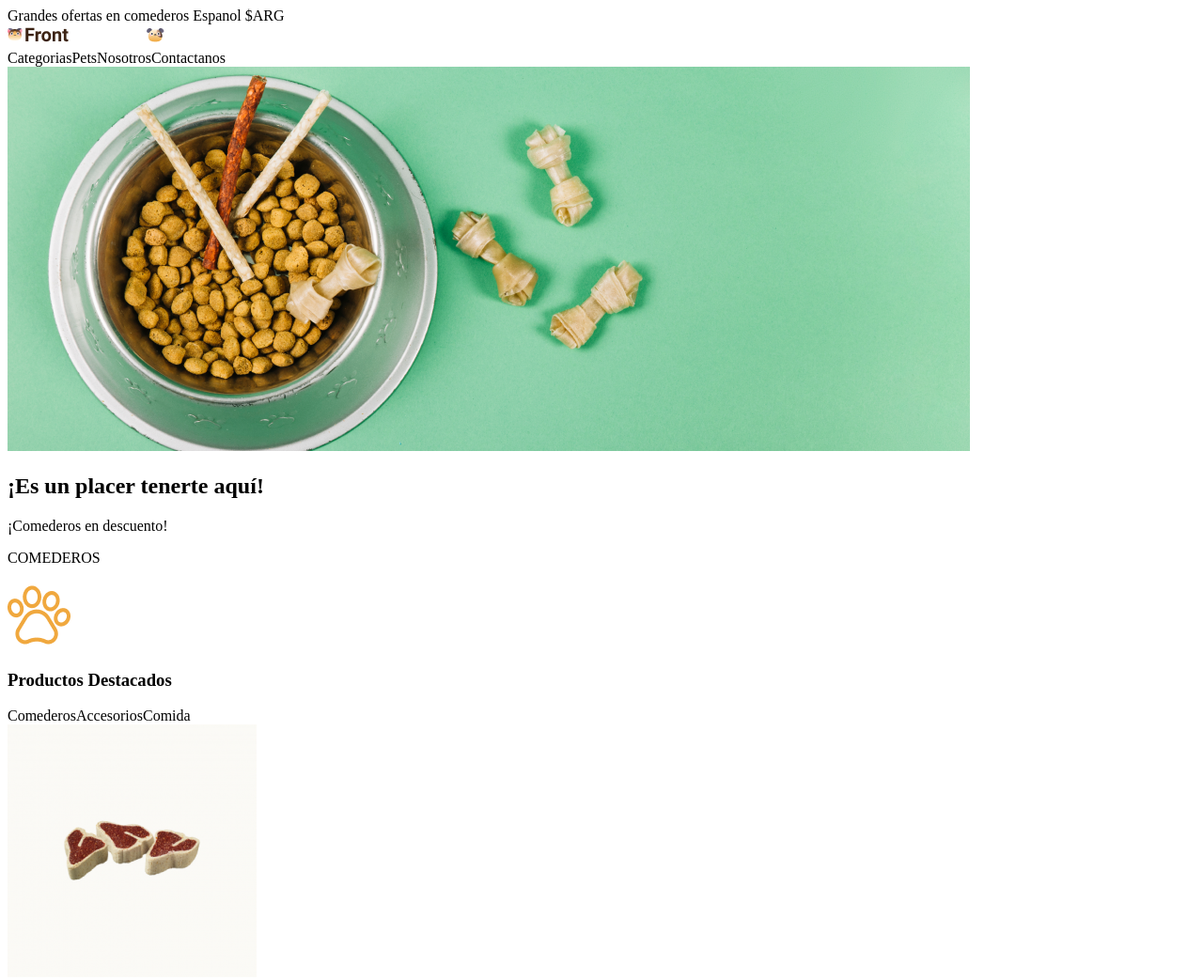
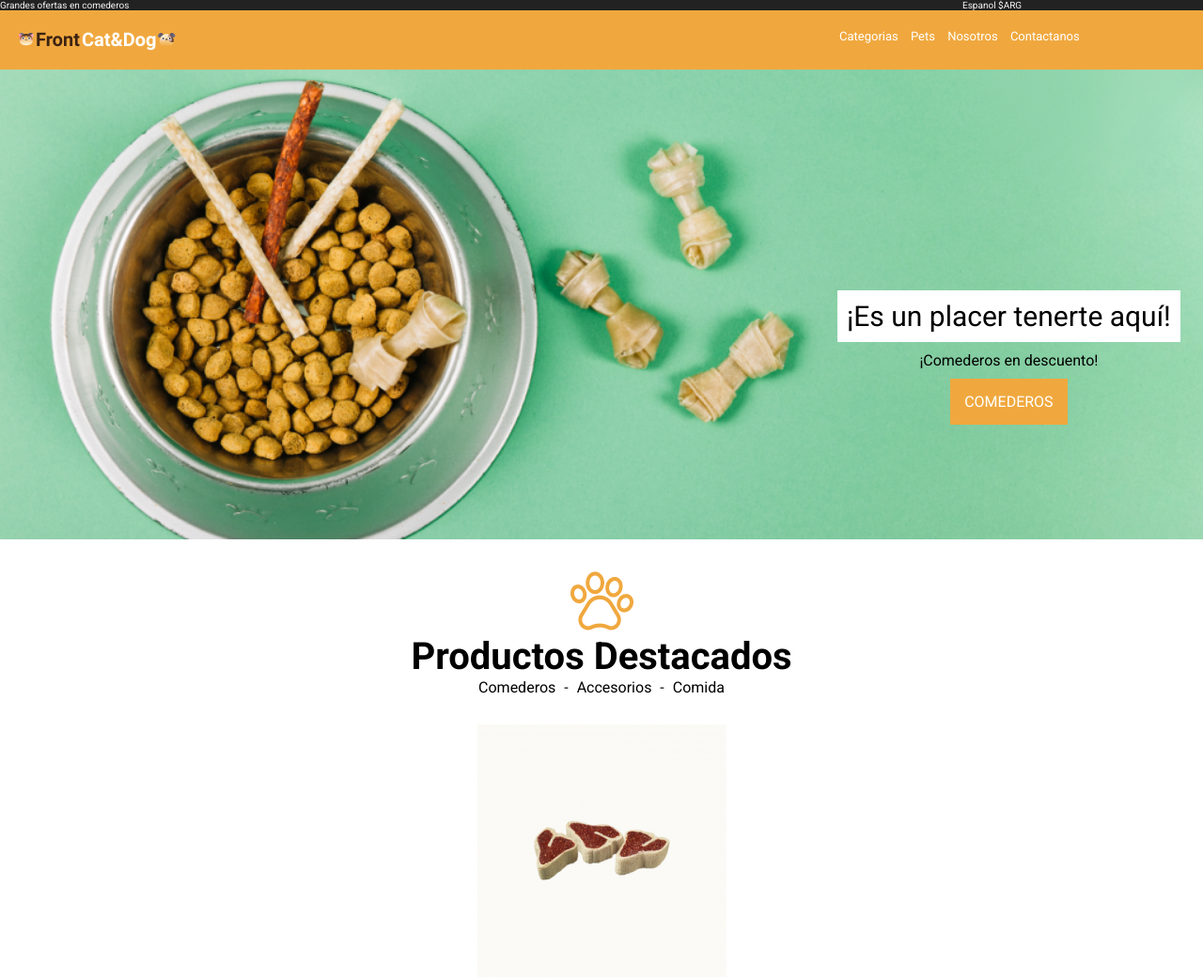
Before and after one commit to EDavyt/ProyectoSemilla, a plain HTML site: page index.html in a window 1280 px wide. Shown: the top 1043 px of the page at 94% size. Drawn offline with Linux system fonts and the light colour scheme.

Commit message:
intentando aprender de flex y grid

```diff
--- /dev/null
+++ b/Styles.css
@@ -0,0 +1,102 @@
+
+@import url('https://fonts.googleapis.com/css2?family=Roboto+Condensed:wght@300&family=Roboto:wght@100;400;700&display=swap');
+
+
+* {
+    margin: 0%;
+    font-family: 'Roboto', sans-serif;
+    padding: 0%;
+}
+
+.Header {
+    display: grid;
+    grid-template-columns: 80% 20%;
+    background-color: #222222;
+    color: #F3F3F3;
+    font-size: 10px;
+    padding: 10;
+
+}
+
+.Header2 {
+    display: grid;
+    grid-template-columns: 70% 30%;
+    background-color: #F0A83E;
+    padding: 20px;
+    font-style: normal;
+    font-weight: 400;
+    font-size: 13px;
+    line-height: 15px;
+
+    color: #FFFFFF;
+}
+
+nav span {
+    padding: 5px;
+}
+
+.Carrousel{
+    background-image: url('bowl-and-pet-daities-on-green-background 1.png');
+    background-repeat: no-repeat;
+    background-size: cover;
+    height: 500px
+}
+
+.InfoCarrousel{
+    position: absolute;
+    top: 38%;
+    right: 1.2rem;
+    margin-left: 1.2rem;
+    display: flex;
+    flex-direction: column;
+    align-items: center;
+}
+
+.margenes {
+    margin: 5px
+}
+
+h2{
+    background-color: #FFFFFF;
+
+    font-style: normal;
+    font-weight: 400;
+    font-size: 30px;
+    line-height: 35px;
+    text-align: center;
+    padding: 10px;
+}
+
+.botonCarrousel{
+    background-color: #F0A83E;
+    padding: 15px;
+    color: #FFFFFF;
+}
+
+.Logo_Bar{
+
+    display: flex;
+    flex-direction: column;
+    align-items: center;
+    margin:30px;
+}
+
+h3 {
+    font-style: normal;
+    font-weight: 700;
+    font-size: 40px;
+    line-height: 47px;
+}
+
+.Productos{
+    display:grid;
+    place-items: center;
+    grid-template-rows: auto;
+
+}
+
+.Prsoducto{
+    display: flex;
+    flex-direction: column;
+    align-items: center;
+}
--- a/index.html
+++ b/index.html
@@ -5,48 +5,64 @@
     <!-- <meta http-equiv="X-UA-Compatible" content="IE=edge"> -->
     <!-- <meta name="viewport" content="width=device-width, initial-scale=1.0"> -->
     <title>Pet Shop</title>
+    <link rel="stylesheet" href="styles.css" />
 </head>
 <body>
     <header>
-        <section>
+        <section class="Header">
             <span>Grandes ofertas en comederos</span>
+            <div>
                 <span>Espanol</span>
                 <span>$ARG</span>
+            </div>
         </section>
-        <section>
-            <img src="logo.png" alt="Logo de el sitio">
-            <nav><span>Categorias</span><span>Pets</span><span>Nosotros</span><span>Contactanos</span></nav>
+        <section class="Header2">
+            <img src="Logo.png" alt="Logo de el sitio">
+            <nav ><span> Categorias </span><span> Pets </span><span> Nosotros </span><span> Contactanos </span></nav>
         </section>
     </header>
 
     <main>
         <!--Seccion de el banner-->
-        <section>
-            <img src="bowl-and-pet-daities-on-green-background 1.png" alt="Imagen de un Bowl con comida de perro en un fondo Verde">
-            <h2>¡Es un placer tenerte aquí!</h2>
-            <p>¡Comederos en descuento!</p>
-            <p>COMEDEROS</p>
+        <section class="Carrousel">
+            <article class="InfoCarrousel">
+                <h2 class="margenes">¡Es un placer tenerte aquí!</h2>
+                <p class="margenes">¡Comederos en descuento!</p>
+                <p class="margenes botonCarrousel">COMEDEROS</p>
+            </article>
             </section>
         <!--Seccion de productos destacados y Nav bar del Shop-->
-        <section>
+        <section class="Logo_Bar">
             <img src="pawprint 1.png" alt="Imagen de una patita de perro">
             <h3>Productos Destacados</h3>
-            <span>Comederos</span><span>Accesorios</span><span>Comida</span>
+                <nav>
+                    <a>Comederos</a>
+                    <span> - </span>
+                    <a>Accesorios</a>
+                    <span> - </span>
+                    <a>Comida</a>
+                </nav>
         </section>
         <!--Seccion de Productos-->
-        <Section>
+        <Section class="Productos">
             <!-- Churrasquito -->
+            <article class="Producto">
                 <img src="churrasquito.png" alt="Imagen ed Churrasco de Juguete">
                 <p>Juguete Churrasquito</p>
                 <p>$150</p>
+            </article>
             <!-- Comedero-->
+            <article class="Producto">
                 <img src="comedero.png" alt="Imagen de un comedero con comida de perro ">
                 <p>Comedero para perro</p>
                 <p>$250</p>
+            </article>
             <!--Juguete Huesito-->
+            <article class="Producto">
                 <img src="Huesito.png" alt="Imagen de Juguete de huesito">
                 <p>Juguete Huesito</p>
                 <p>$650</p>
+            </article>
         </Section>
     </main>
 
```
Lines whose indentation alone changed are shown as unchanged.
